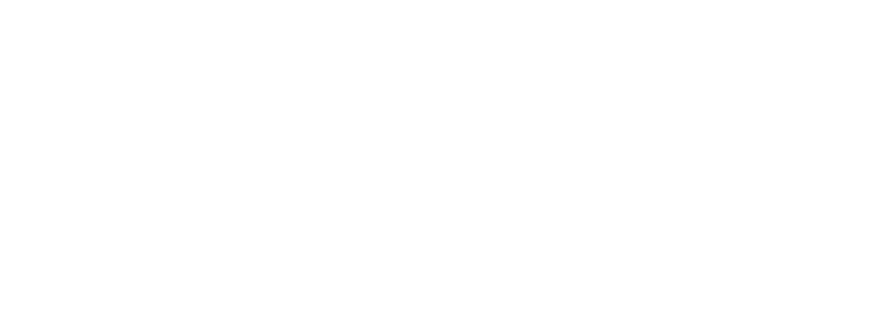
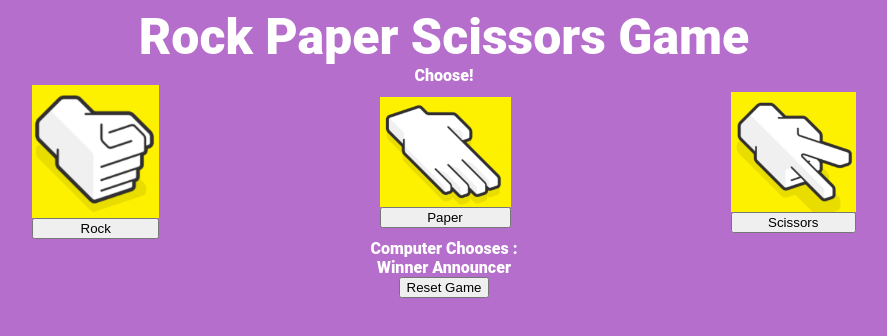
Before and after one commit to dotkwah/rps-game, a plain HTML site: page index.html in a window 1280 px wide. Shown: the whole page, without its empty margins (196-1083 px from the left). Drawn offline with Linux system fonts and the light colour scheme.

Commit message:
Added structure to the interface for the game

```diff
--- a/index.html
+++ b/index.html
@@ -5,8 +5,33 @@
     <meta http-equiv="X-UA-Compatible" content="IE=edge">
     <meta name="viewport" content="width=device-width, initial-scale=1.0">
     <title>Rock Paper Scissors</title>
+    <link rel="icon" href="Images/rock.png">
+    <link rel="stylesheet" href="styles.css">
+    <script type="text/javascript" src="script.js"></script>
 </head>
 <body>
-
+    <div class="header">Rock Paper Scissors Game</div>
+    <div class="sub-header">Choose!</div>
+    <div class="input-selectors">
+        <div class="rock">
+            <img src="Images/rock.png">
+            <input type="button" value="Rock" onclick="playRound(0)"/>
+        </div>
+        <div class="paper">
+            <img src="Images/paper.png">
+            <input type="button" value="Paper" onclick="playRound(1)"/>
+        </div>
+        <div class="scissors">
+            <img src="Images/scissors.png">
+            <input type="button" value="Scissors" onclick="playRound(2)"/>
+        </div>
+    </div>
+    <div class="computer-response">
+        Computer Chooses :
+    </div>
+    <div class="winner-announce">Winner Announcer</div>
+    <div class="reset-button">
+        <input type="button" value="Reset Game" onclick="resetGame()"/>
+    </div>
 </body>
 </html>
```
